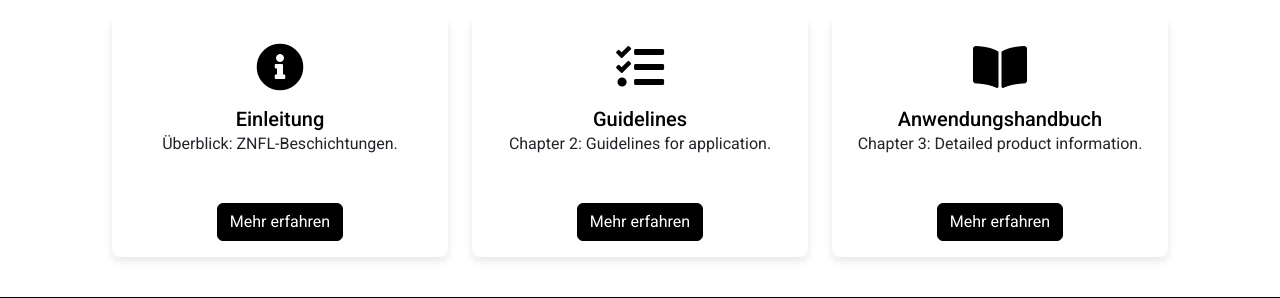
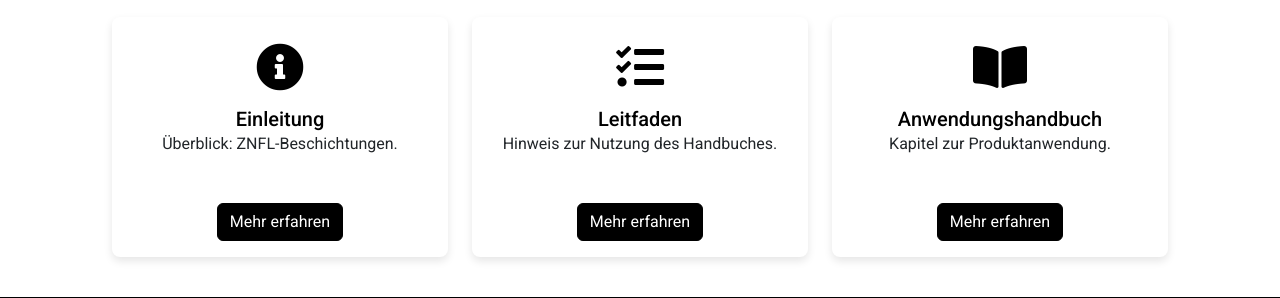
Before and after one commit to OSawani/zinc-flake-coatings-webapp, a Django app: page / in a window 1280 px wide. Shown: the part 401-699 px from the top of the page. Run offline with Django 5.2, Linux system fonts and the light colour scheme.

Commit message:
fix: replaces the english text with german on homepage

```diff
--- a/core/templates/core/home.html
+++ b/core/templates/core/home.html
@@ -22,8 +22,8 @@
             <div class="card mb-4" data-bs-toggle="modal" data-bs-target="#guidelinesModal">
                 <div class="card-body d-flex flex-column align-items-center">
                     <div class="icon"><i class="fas fa-tasks"></i></div>
-                    <h5 class="card-title">Guidelines</h5>
-                    <p class="card-text">Chapter 2: Guidelines for application.</p>
+                    <h5 class="card-title">Leitfaden</h5>
+                    <p class="card-text">Hinweis zur Nutzung des Handbuches.</p>
                     <a href="{% url 'guide' %}" class="btn btn-primary btn-learn-more">Mehr erfahren</a>
                 </div>
             </div>
@@ -33,7 +33,7 @@
                 <div class="card-body d-flex flex-column align-items-center">
                     <div class="icon"><i class="fas fa-book-open"></i></div>
                     <h5 class="card-title">Anwendungshandbuch</h5>
-                    <p class="card-text">Chapter 3: Detailed product information.</p>
+                    <p class="card-text">Kapitel zur Produktanwendung.</p>
                     <a href="{% url 'section_list' %}" class="btn btn-primary btn-learn-more">Mehr erfahren</a>
                 </div>
             </div>
```
